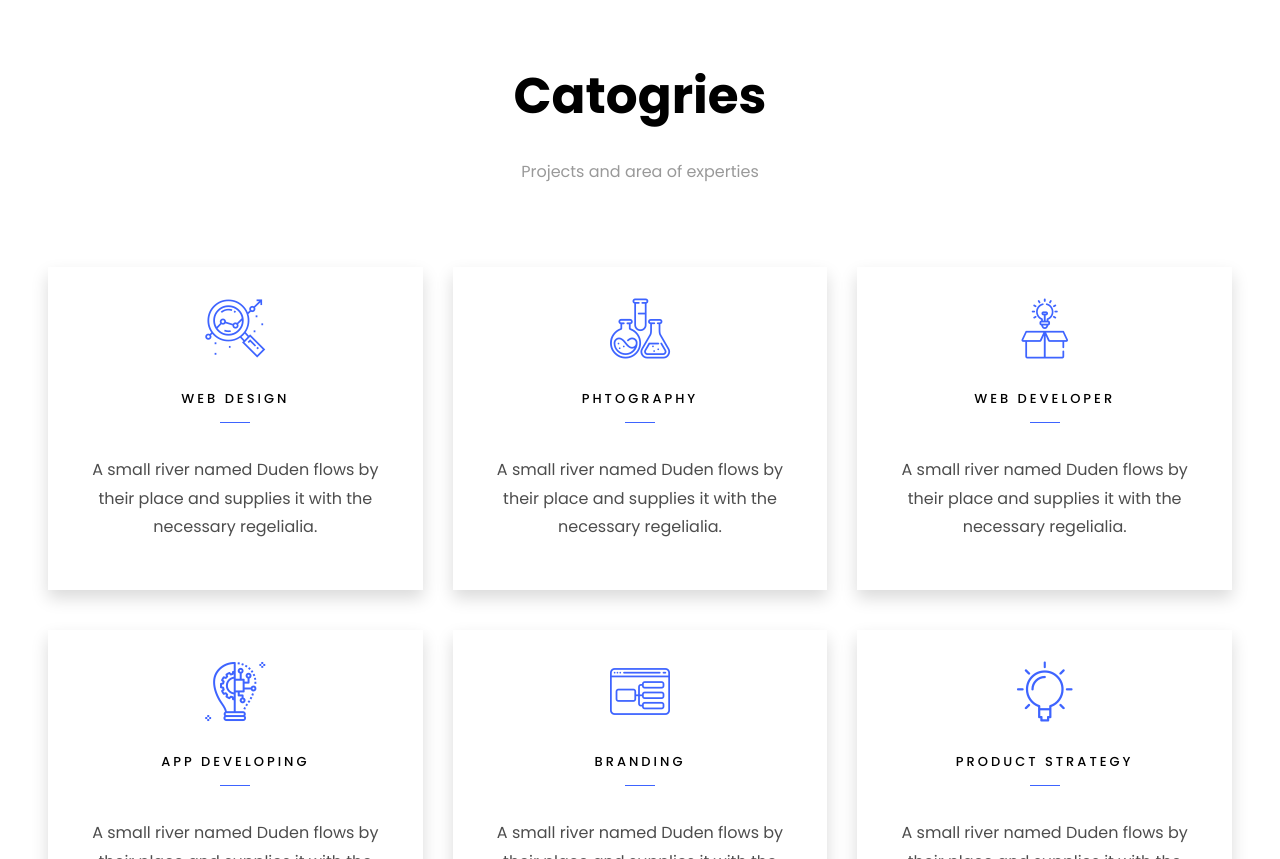
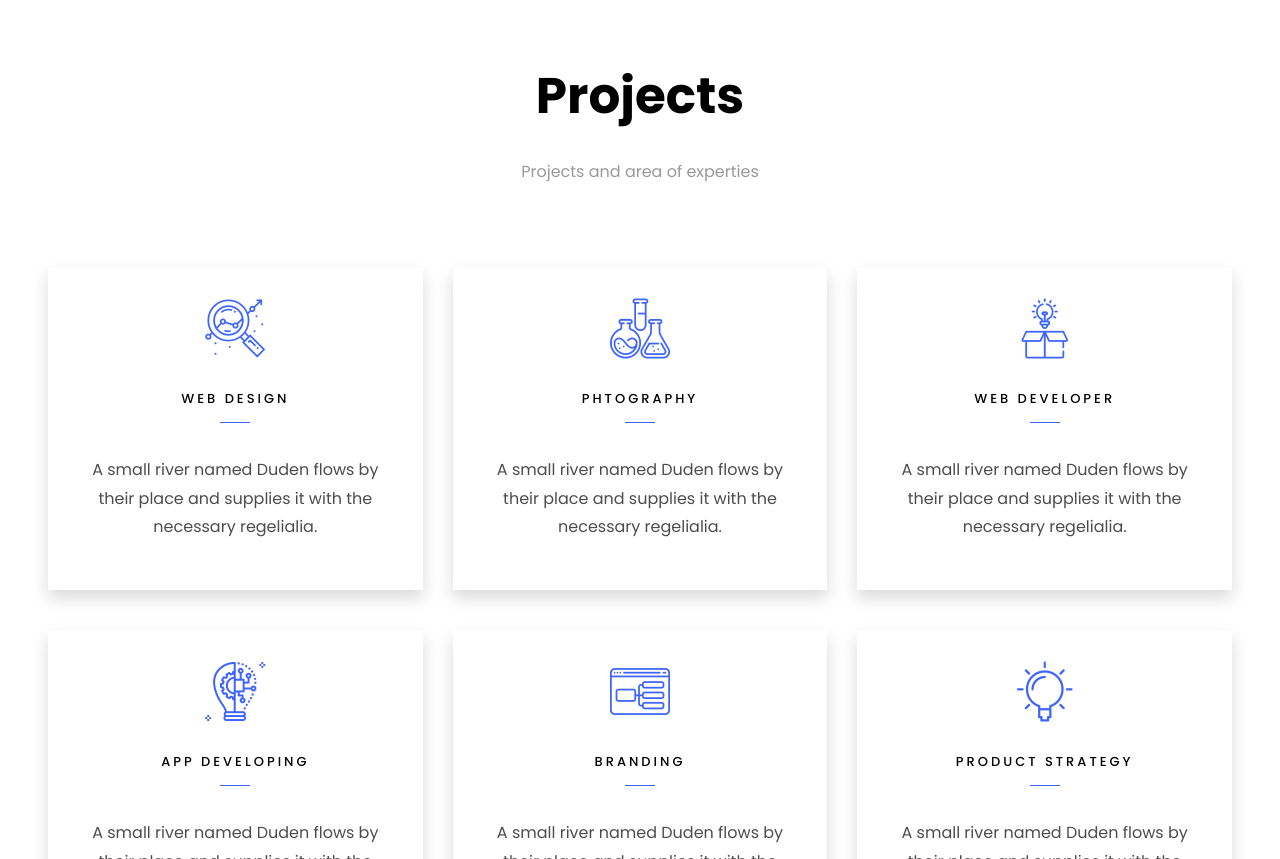
Before and after one commit to DinuraGallage/DinuraGallage.github.io, a plain HTML site: page index.html in a window 1280 px wide. Shown: the part 4813-5672 px from the top of the page. Drawn offline with Linux system fonts and the light colour scheme; files whose address does not match are found by name.

Commit message:
Update 4

```diff
--- a/index.html
+++ b/index.html
@@ -506,7 +506,7 @@
     		<div class="row justify-content-center mb-5 pb-3">
           <div class="col-md-12 heading-section text-center ftco-animate">
           	<h1 class="big big-2">Projects</h1>
-            <h2 class="mb-4">Catogries</h2>
+            <h2 class="mb-4">Projects</h2>
             <p>Projects and area of experties</p>
           </div>
         </div>
```
